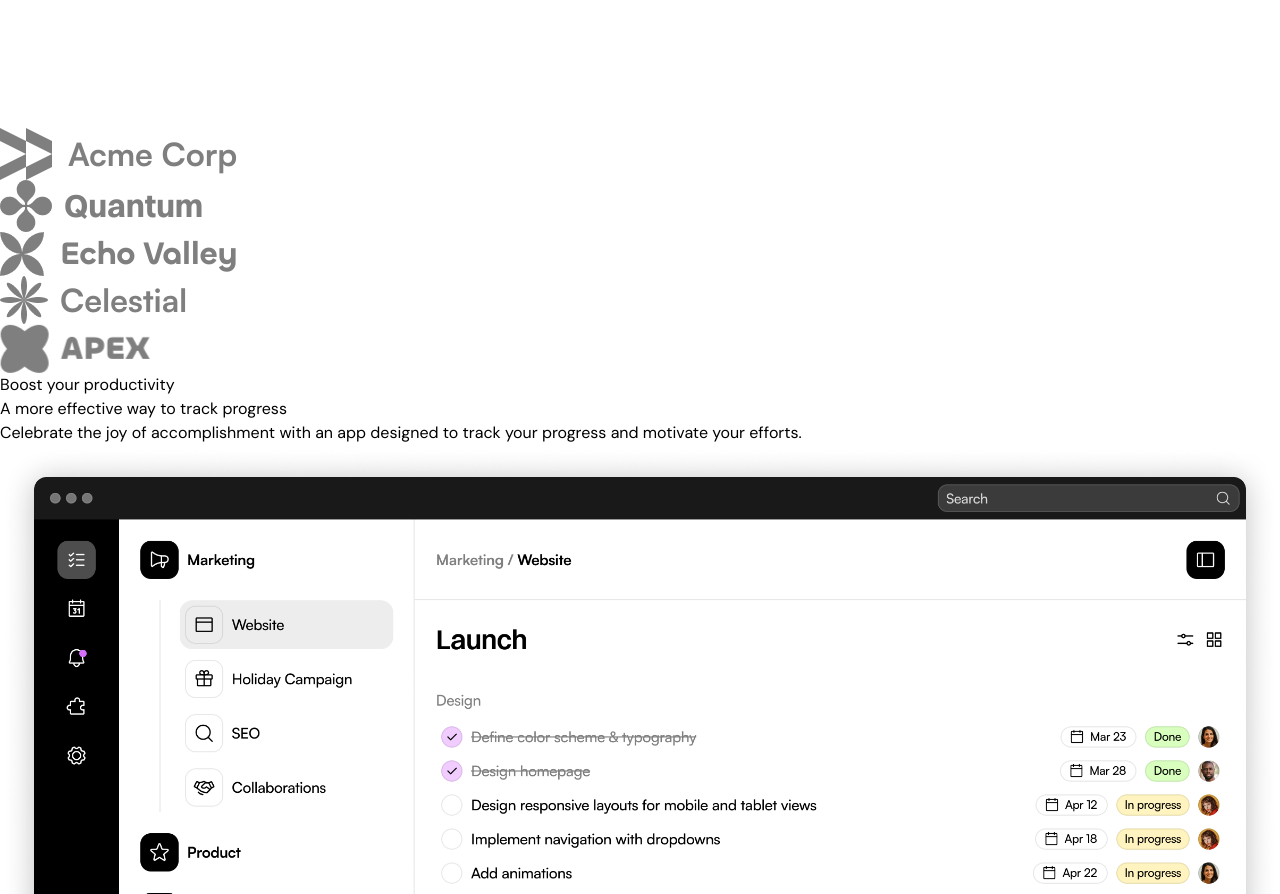
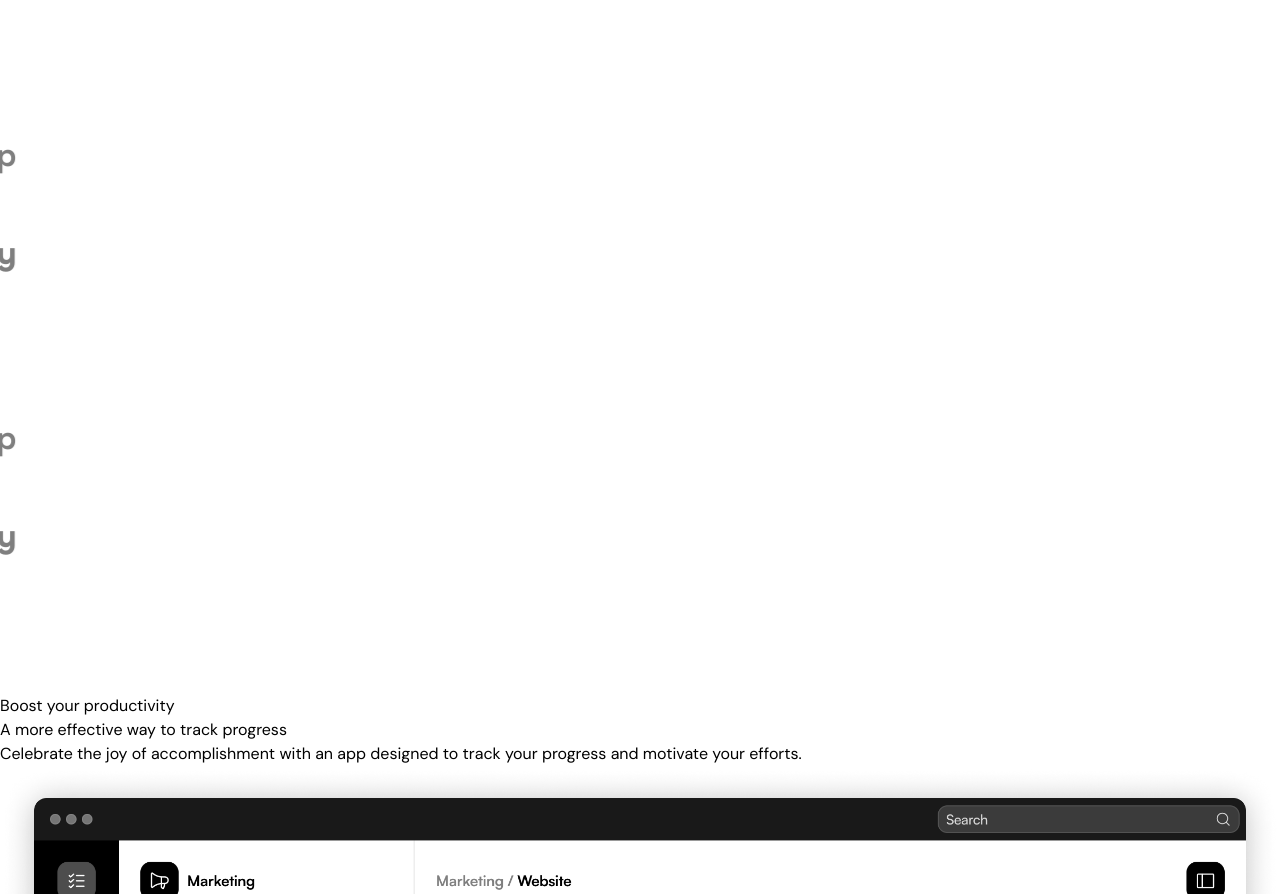
Before and after one commit to anget91/-Light-Saas-Landing-Page, a Next.js app: page / in a window 1280 px wide. Shown: the part 4660-5554 px from the top of the page. Built offline with nearby package versions, Linux system fonts and the light colour scheme.

Commit message:
add LogoTicker animation

```diff
--- a/src/sections/LogoTicker.tsx
+++ b/src/sections/LogoTicker.tsx
@@ -1,15 +1,29 @@
+"use client";
 import AcmeLogo from "@/assets/logo-acme.png";
 import QuantumLogo from "@/assets/logo-quantum.png";
 import EchoLogo from "@/assets/logo-echo.png";
 import CelestialLogo from "@/assets/logo-celestial.png";
+import PulseLogo from "@/assets/logo-pulse.png";
 import ApexLogo from "@/assets/logo-apex.png";
 import Image from "next/image";
+import { motion } from "framer-motion";
 export const LogoTicker = () => {
   return (
     <div className="py-8 md:py-12 bg-white ">
       <div className="container">
         <div className="flex overflow-hidden [mask-image:linear-gradient(to_right,transparent,black,transparent)]">
-          <div className="flex gap-14 flex-none">
+          <motion.div
+            className="flex gap-14 flex-none pr-14"
+            animate={{
+              translateX: "-50%",
+            }}
+            transition={{
+              repeat: Infinity,
+              duration: 20,
+              ease: "linear",
+              repeatType: "loop",
+            }}
+          >
             <Image
               src={AcmeLogo}
               alt="Acme Logo"
@@ -31,11 +45,47 @@
               className="logo-ticker-image"
             />
             <Image
+              src={PulseLogo}
+              alt="Pusle Logo"
+              className="logo-ticker-image"
+            />
+            <Image
               src={ApexLogo}
               alt="Apex Logo"
               className="logo-ticker-image"
             />
-          </div>
+            {/*Repeat logos */}
+            <Image
+              src={AcmeLogo}
+              alt="Acme Logo"
+              className="logo-ticker-image"
+            />
+            <Image
+              src={QuantumLogo}
+              alt="Quantum Logo"
+              className="logo-ticker-image"
+            />
+            <Image
+              src={EchoLogo}
+              alt="Echo Logo"
+              className="logo-ticker-image"
+            />
+            <Image
+              src={CelestialLogo}
+              alt="Celestial Logo"
+              className="logo-ticker-image"
+            />
+            <Image
+              src={PulseLogo}
+              alt="Pusle Logo"
+              className="logo-ticker-image"
+            />
+            <Image
+              src={ApexLogo}
+              alt="Apex Logo"
+              className="logo-ticker-image"
+            />
+          </motion.div>
         </div>
       </div>
     </div>
```
